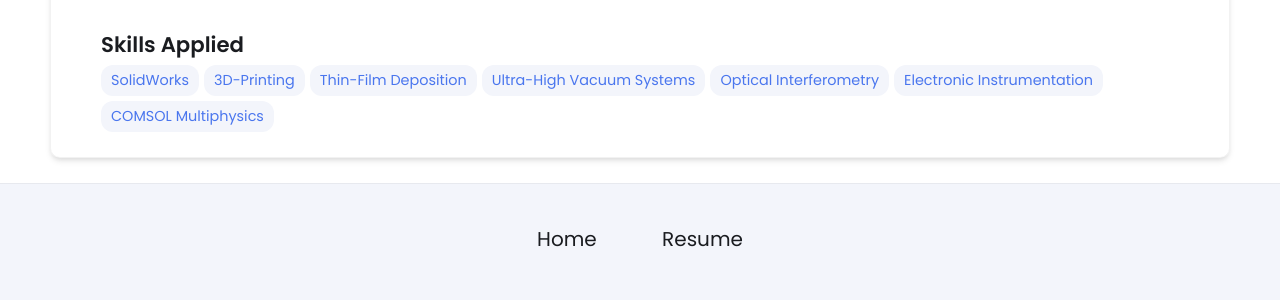
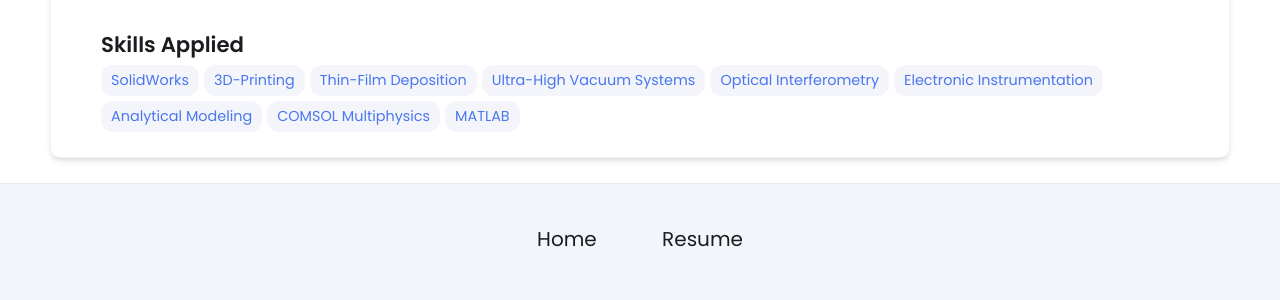
Before and after one commit to HagenGress/HagenGress.github.io, a Jekyll site: the page built from _projects/resonators/index.md, in a window 1280 px wide. Shown: the part 1271-1571 px from the top of the page. Built offline with Jekyll 4.4.1, drawn with Linux system fonts in a browser that asks for light colours.

Commit message:
Update index.md

```diff
--- a/_projects/resonators/index.md
+++ b/_projects/resonators/index.md
@@ -32,7 +32,9 @@ main-image: /3D-MEMS_TitlePicture.jpg
       <span class="skill">Ultra-High Vacuum Systems</span>
       <span class="skill">Optical Interferometry</span>
       <span class="skill">Electronic Instrumentation</span>
+      <span class="skill">Analytical Modeling</span>
       <span class="skill">COMSOL Multiphysics</span>
+      <span class="skill">MATLAB</span>
     </div>
   </div>
 </div>
```
